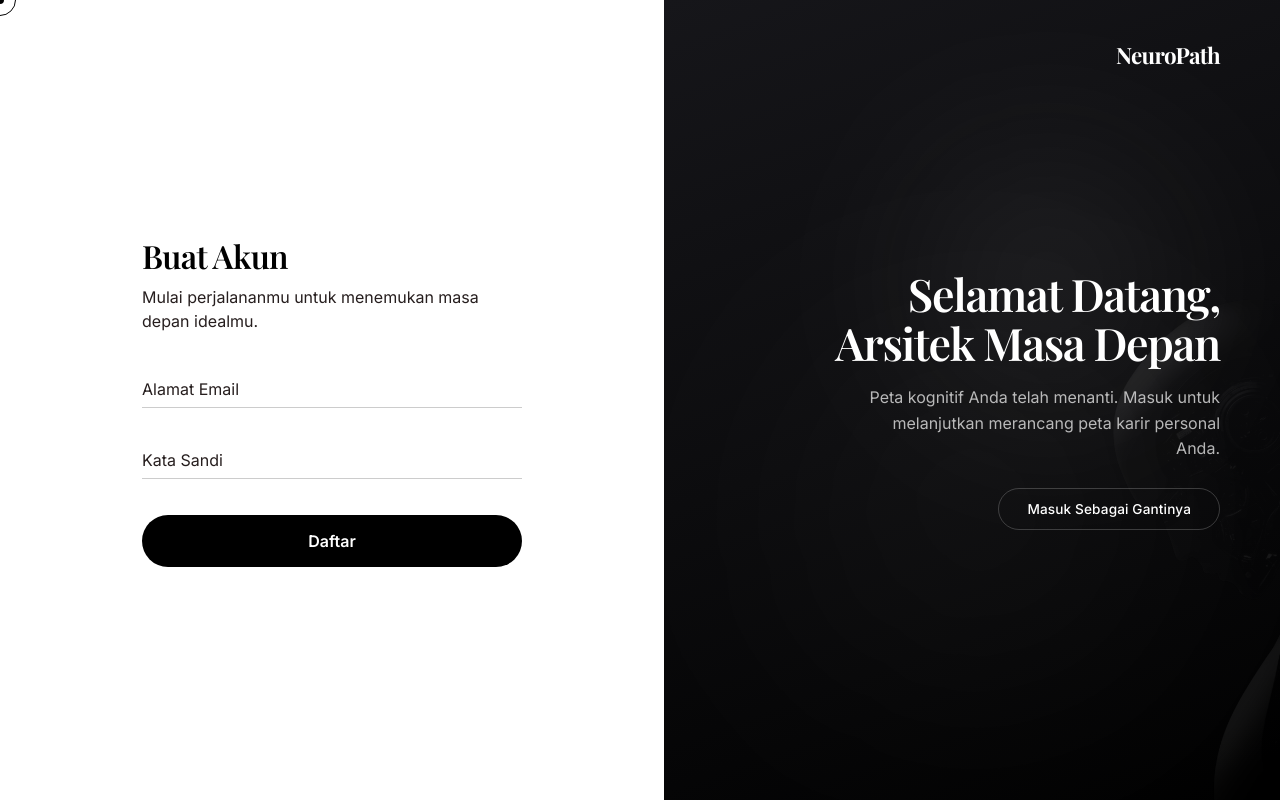
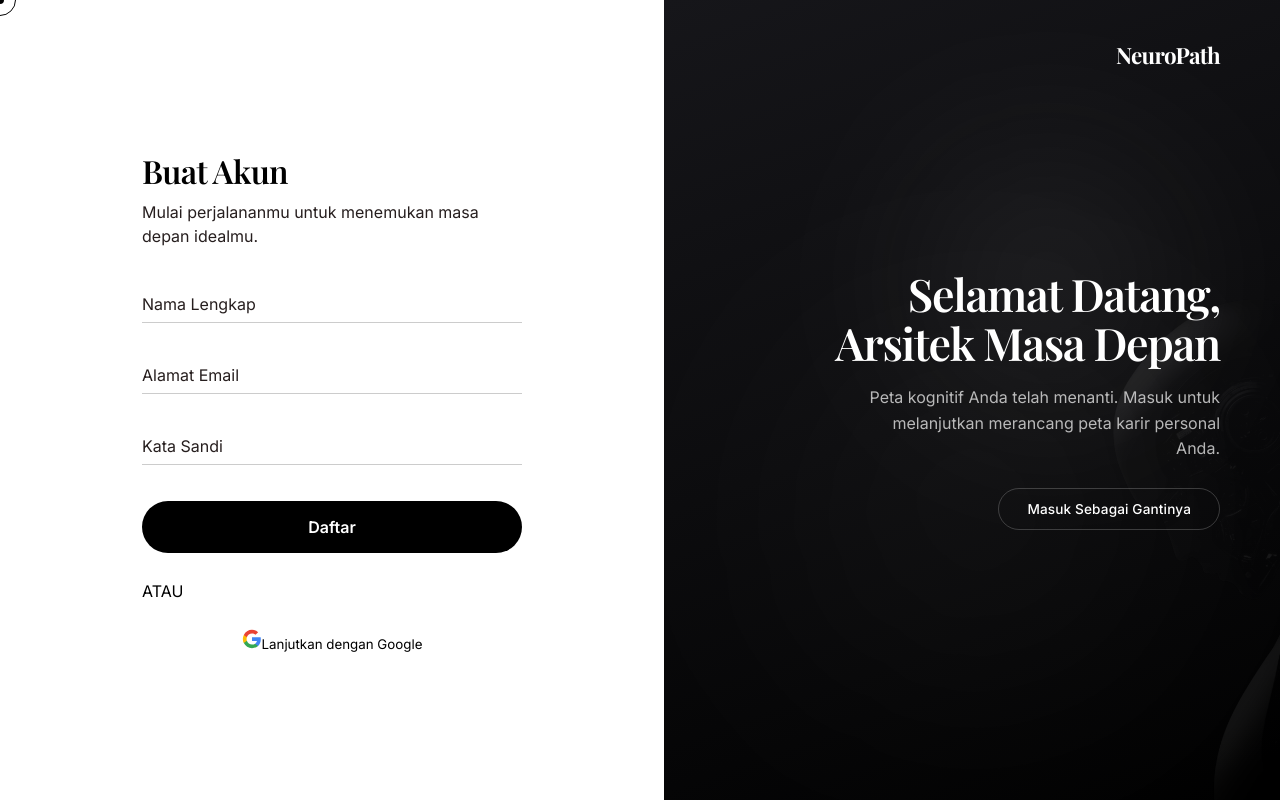
Before and after one commit to GlorysID/NeuroPath, a Next.js app: page /login in a window 1280 px wide. Both pictures are taken after a click on the button "Buat Akun". Built offline with nearby package versions, Linux system fonts and the light colour scheme; a web font is replaced by a local one.

Commit message:
feat: login routing, verify email, remove test remint button

```diff
--- a/src/app/components/SkillBadge.js
+++ b/src/app/components/SkillBadge.js
@@ -138,16 +138,15 @@ export default function SkillBadge({ interviewState = {}, credentials = [], user
           </div>
         )}
 
-        {isUnlocked && (
+        {isUnlocked && !displayHash && (
           <button
             className={styles.mintBtn}
             onClick={handleMint}
             disabled={minting}
-            style={displayHash ? { marginTop: '16px', backgroundColor: 'var(--surface-color)' } : {}}
           >
             {minting
               ? (lang === 'id' ? 'Mencetak...' : 'Minting...')
-              : (displayHash ? (lang === 'id' ? 'Cetak Ulang (Test)' : 'Re-Mint (Test)') : (lang === 'id' ? 'Cetak Sertifikat' : 'Mint Certificate'))
+              : (lang === 'id' ? 'Cetak Sertifikat' : 'Mint Certificate')
             }
           </button>
         )}
--- a/src/app/login/page.js
+++ b/src/app/login/page.js
@@ -2,8 +2,9 @@
 
 import { useState } from "react";
 import { useRouter } from "next/navigation";
-import { signInWithEmailAndPassword, createUserWithEmailAndPassword } from "firebase/auth";
-import { auth } from "../../lib/firebase";
+import { GoogleAuthProvider, signInWithPopup, getAdditionalUserInfo, signInWithEmailAndPassword, createUserWithEmailAndPassword, sendEmailVerification, signOut } from "firebase/auth";
+import { doc, setDoc, getDoc } from "firebase/firestore";
+import { auth, db } from "../../lib/firebase";
 import styles from "./page.module.css";
 import Link from "next/link";
 import Image from "next/image";
@@ -12,10 +13,14 @@ import { useLanguage } from "../context/LanguageContext";
 
 export default function Login() {
   const [isLogin, setIsLogin] = useState(true);
+  const [showGoogleNameForm, setShowGoogleNameForm] = useState(false);
+  const [pendingGoogleUser, setPendingGoogleUser] = useState(null);
+  const [name, setName] = useState("");
   const [email, setEmail] = useState("");
   const [password, setPassword] = useState("");
   const [error, setError] = useState("");
   const [loading, setLoading] = useState(false);
+  const [emailSent, setEmailSent] = useState(false);
   const router = useRouter();
   const { lang } = useLanguage();
 
@@ -39,10 +44,22 @@ export default function Login() {
     formTitleSignUp: lang === 'id' ? 'Buat Akun' : 'Create Account',
     formSubSignUp: lang === 'id' ? 'Mulai perjalananmu untuk menemukan masa depan idealmu.' : 'Start your journey to discover your ideal future.',
 
+    nameLabel: lang === 'id' ? 'Nama Lengkap' : 'Full Name',
     emailLabel: lang === 'id' ? 'Alamat Email' : 'Email Address',
     passwordLabel: lang === 'id' ? 'Kata Sandi' : 'Password',
     submitSignIn: lang === 'id' ? 'Masuk' : 'Sign In',
     submitSignUp: lang === 'id' ? 'Daftar' : 'Sign Up',
+    googleSignText: lang === 'id' ? 'Lanjutkan dengan Google' : 'Continue with Google',
+    orText: lang === 'id' ? 'ATAU' : 'OR',
+
+    emailSentTitle: lang === 'id' ? 'Verifikasi Email Anda' : 'Verify Your Email',
+    emailSentDesc: lang === 'id' ? 'Kami telah mengirimkan tautan verifikasi ke email Anda. Silakan klik tautan tersebut untuk mengaktifkan akun Anda sebelum masuk.' : 'We\'ve sent a verification link to your email. Please click the link to activate your account before signing in.',
+    emailSentWait: lang === 'id' ? 'Tidak menerima email? Periksa folder spam Anda.' : 'Didn\'t receive it? Check your spam folder.',
+    errUnverified: lang === 'id' ? 'Akun Anda belum diverifikasi. Silakan periksa email Anda.' : 'Your account is not verified yet. Please check your email.',
+
+    titleGoogleForm: lang === 'id' ? 'Lengkapi Profil Anda' : 'Complete Profile',
+    subGoogleForm: lang === 'id' ? 'Silakan masukkan nama lengkap Anda untuk melanjutkan.' : 'Please enter your full name to continue.',
+    btnGoogleForm: lang === 'id' ? 'Lanjutkan' : 'Continue',
 
     noAccount: lang === 'id' ? 'Belum punya akun?' : 'Don\'t have an account?',
     haveAccount: lang === 'id' ? 'Sudah punya akun?' : 'Already have an account?',
@@ -64,13 +81,41 @@ export default function Login() {
 
     try {
       if (isLogin) {
-        await signInWithEmailAndPassword(auth, email, password);
+        const userCredential = await signInWithEmailAndPassword(auth, email, password);
+        if (!userCredential.user.emailVerified) {
+          await signOut(auth);
+          setError(t.errUnverified);
+          setLoading(false);
+          return;
+        }
+
+        const docRef = doc(db, "users", userCredential.user.uid);
+        const docSnap = await getDoc(docRef);
+        let hasProfile = false;
+        if (docSnap.exists() && docSnap.data().profile) {
+          hasProfile = true;
+        }
+
+        if (hasProfile) {
           router.push("/dashboard");
         } else {
-        await createUserWithEmailAndPassword(auth, email, password);
           router.push("/interview");
         }
+      } else {
+        const userCredential = await createUserWithEmailAndPassword(auth, email, password);
+        const user = userCredential.user;
+
+        await setDoc(doc(db, "users", user.uid), {
+          name: name,
+          email: email
+        }, { merge: true });
+
+        await sendEmailVerification(user);
+        await signOut(auth); // Sign them out so they have to verify first
+        setEmailSent(true);
+      }
     } catch (err) {
+      console.error(err);
       let friendlyMessage = err.message;
       if (err.code === 'auth/invalid-credential') {
         friendlyMessage = t.errInvalidCred;
@@ -84,6 +129,65 @@ export default function Login() {
         friendlyMessage = t.errNetwork;
       }
       setError(friendlyMessage);
+    } finally {
+      setLoading(false);
+    }
+  };
+
+  const handleGoogleAuth = async () => {
+    setError("");
+    setLoading(true);
+    try {
+      const provider = new GoogleAuthProvider();
+      const result = await signInWithPopup(auth, provider);
+      const user = result.user;
+      const additionalInfo = getAdditionalUserInfo(result);
+
+      if (additionalInfo?.isNewUser) {
+        // Pre-fill name if it exists from Google, but force them to confirm/edit it
+        if (user.displayName) {
+          setName(user.displayName);
+        }
+        setPendingGoogleUser(user);
+        setShowGoogleNameForm(true);
+      } else {
+        // For returning users, check if they have completed the interview
+        const docRef = doc(db, "users", user.uid);
+        const docSnap = await getDoc(docRef);
+        let hasProfile = false;
+        if (docSnap.exists() && docSnap.data().profile) {
+          hasProfile = true;
+        }
+
+        await setDoc(docRef, {
+          email: user.email
+        }, { merge: true });
+
+        if (hasProfile) {
+          router.push("/dashboard");
+        } else {
+          router.push("/interview");
+        }
+      }
+    } catch (err) {
+      console.error("Google Auth Error:", err);
+      setError(err.message || t.errNetwork);
+    } finally {
+      setLoading(false);
+    }
+  };
+
+  const handleGoogleNameSubmit = async (e) => {
+    e.preventDefault();
+    setLoading(true);
+    try {
+      await setDoc(doc(db, "users", pendingGoogleUser.uid), {
+        name: name,
+        email: pendingGoogleUser.email
+      }, { merge: true });
+      router.push("/interview");
+    } catch (err) {
+      setError(err.message);
     } finally {
       setLoading(false);
     }
@@ -190,6 +294,52 @@ export default function Login() {
         >
           <div className={styles.formContainer}>
             <AnimatePresence mode="wait">
+              {showGoogleNameForm ? (
+                <motion.div
+                  key="form-google-name"
+                  initial={{ opacity: 0, x: 30 }}
+                  animate={{ opacity: 1, x: 0 }}
+                  exit={{ opacity: 0, x: -30 }}
+                  transition={{ duration: 0.2 }}
+                  className={styles.formInner}
+                >
+                  <div className={styles.formHeader}>
+                    <h2 className={styles.formTitle}>{t.titleGoogleForm}</h2>
+                    <p className={styles.formSubtitle}>{t.subGoogleForm}</p>
+                  </div>
+
+                  {error && <div className={styles.error}>{error}</div>}
+
+                  <form className={styles.form} onSubmit={handleGoogleNameSubmit}>
+                    <div className={styles.inputGroup}>
+                      <input
+                        type="text"
+                        className={styles.input}
+                        value={name}
+                        onChange={(e) => setName(e.target.value)}
+                        required
+                        placeholder=" "
+                        id="googleName"
+                      />
+                      <label htmlFor="googleName" className={styles.floatingLabel}>
+                        {t.nameLabel}
+                      </label>
+                    </div>
+
+                    <button
+                      type="submit"
+                      className={styles.submitBtn}
+                      disabled={loading}
+                    >
+                      {loading ? (
+                        <span className={styles.spinner}></span>
+                      ) : (
+                        t.btnGoogleForm
+                      )}
+                    </button>
+                  </form>
+                </motion.div>
+              ) : (
                 <motion.div
                   key={isLogin ? "form-signin" : "form-signup"}
                   initial={{ opacity: 0, x: isLogin ? 30 : -30 }}
@@ -200,18 +350,45 @@ export default function Login() {
                 >
                   <div className={styles.formHeader}>
                   <h2 className={styles.formTitle}>
-                    {isLogin ? t.formTitleSignIn : t.formTitleSignUp}
+                    {emailSent ? t.emailSentTitle : isLogin ? t.formTitleSignIn : t.formTitleSignUp}
                   </h2>
                   <p className={styles.formSubtitle}>
-                    {isLogin
-                      ? t.formSubSignIn
-                      : t.formSubSignUp}
+                    {emailSent ? t.emailSentDesc : isLogin ? t.formSubSignIn : t.formSubSignUp}
                   </p>
                 </div>
 
                 {error && <div className={styles.error}>{error}</div>}
 
+                {emailSent ? (
+                  <div style={{ textAlign: 'center', marginTop: '20px' }}>
+                    <svg width="64" height="64" viewBox="0 0 24 24" fill="none" stroke="var(--text-main)" strokeWidth="1.5" style={{ marginBottom: '24px' }}>
+                      <path d="M22 12.08V12a10 10 0 1 1-5.93-9.14" strokeLinecap="round"/><polyline points="22 4 12 14.01 9 11.01" strokeLinecap="round" strokeLinejoin="round"/>
+                    </svg>
+                    <p className={styles.mobileToggle}>{t.emailSentWait}</p>
+                    <button type="button" className={styles.submitBtn} onClick={() => { setEmailSent(false); setIsLogin(true); }} style={{ marginTop: '30px', width: '100%' }}>
+                      {lang === 'id' ? 'Ke Halaman Masuk' : 'Go to Sign In'}
+                    </button>
+                  </div>
+                ) : (
+                  <>
                     <form className={styles.form} onSubmit={handleAuth}>
+                      {!isLogin && (
+                        <div className={styles.inputGroup}>
+                          <input
+                            type="text"
+                            className={styles.input}
+                            value={name}
+                            onChange={(e) => setName(e.target.value)}
+                            required
+                            placeholder=" "
+                            id="name"
+                          />
+                          <label htmlFor="name" className={styles.floatingLabel}>
+                            {t.nameLabel}
+                          </label>
+                        </div>
+                      )}
+
                       <div className={styles.inputGroup}>
                         <input
                           type="email"
@@ -255,13 +432,28 @@ export default function Login() {
                           t.submitSignUp
                         )}
                       </button>
+
+                      <div className={styles.separator}>{t.orText}</div>
+
+                      <button
+                        type="button"
+                        onClick={handleGoogleAuth}
+                        className={styles.googleBtn}
+                        disabled={loading}
+                      >
+                        <svg width="20" height="20" viewBox="0 0 24 24" xmlns="http://www.w3.org/2000/svg">
+                          <path d="M22.56 12.25c0-.78-.07-1.53-.2-2.25H12v4.26h5.92c-.26 1.37-1.04 2.53-2.21 3.31v2.77h3.57c2.08-1.92 3.28-4.74 3.28-8.09z" fill="#4285F4"/>
+                          <path d="M12 23c2.97 0 5.46-.98 7.28-2.66l-3.57-2.77c-.98.66-2.23 1.06-3.71 1.06-2.86 0-5.29-1.93-6.16-4.53H2.18v2.84C3.99 20.53 7.7 23 12 23z" fill="#34A853"/>
+                          <path d="M5.84 14.09c-.22-.66-.35-1.36-.35-2.09s.13-1.43.35-2.09V7.07H2.18C1.43 8.55 1 10.22 1 12s.43 3.45 1.18 4.93l2.85-2.22.81-.62z" fill="#FBBC05"/>
+                          <path d="M12 5.38c1.62 0 3.06.56 4.21 1.64l3.15-3.15C17.45 2.09 14.97 1 12 1 7.7 1 3.99 3.47 2.18 7.07l3.66 2.84c.87-2.6 3.3-4.53 6.16-4.53z" fill="#EA4335"/>
+                        </svg>
+                        {t.googleSignText}
+                      </button>
                     </form>
 
-                {/* Mobile-only toggle (branding panel hidden on small screens) */}
+                    {/* Mobile-only toggle */}
                     <p className={styles.mobileToggle}>
-                  {isLogin
-                    ? t.noAccount
-                    : t.haveAccount}
+                      {isLogin ? t.noAccount : t.haveAccount}
                       <button
                         type="button"
                         className={styles.mobileToggleLink}
@@ -270,7 +462,10 @@ export default function Login() {
                         {isLogin ? t.toggleSignUp : t.toggleSignIn}
                       </button>
                     </p>
+                  </>
+                )}
                 </motion.div>
+              )}
             </AnimatePresence>
           </div>
         </motion.div>
```
Lines whose indentation alone changed are shown as unchanged.
